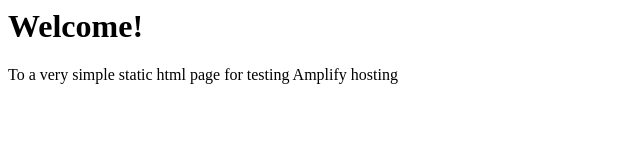
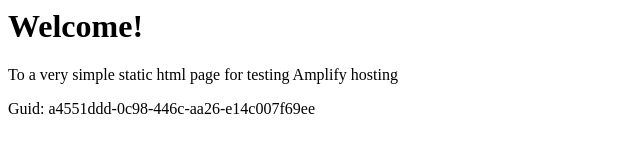
Before and after one commit to aws-aemilia-arn/Github-PR-Commit-Integration-Test-DoNotTouch-v1-prod-eu-north-1, a website: page src/index.html in a window 1280 px wide. Shown: the whole page, without its empty margins (0-640 px from the left). Drawn offline with Linux system fonts and the light colour scheme.

Commit message:
commit from integ tests

```diff
--- a/src/index.html
+++ b/src/index.html
@@ -1,3 +1,5 @@
+
+
 <html lang="en">
 
 <head>
@@ -10,6 +12,6 @@
 <body>
     <h1>Welcome!</h1>
     <p>To a very simple static html page for testing Amplify hosting</p>
-</body>
+    <p>Guid: a4551ddd-0c98-446c-aa26-e14c007f69ee</p></body>
 
 </html>
```
